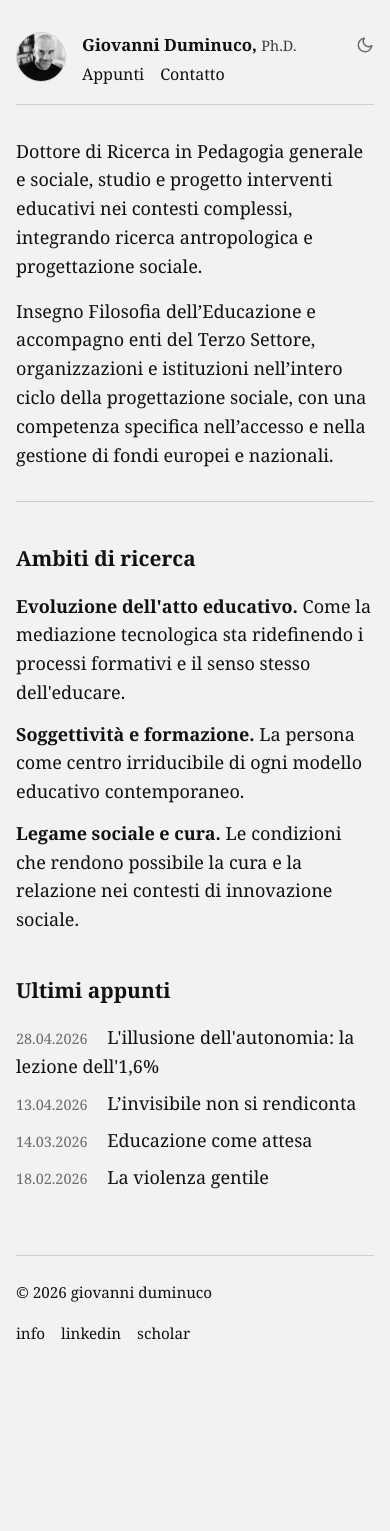
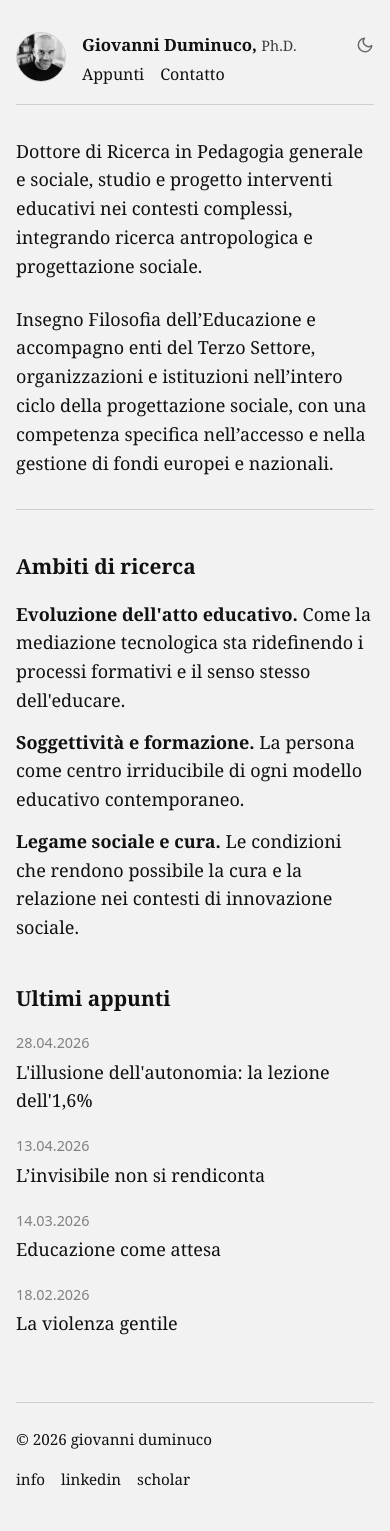
Before and after one commit to dumgio/dumgio.github.io, a Jekyll site: the page built from index.html, in a window 390 px wide. Built offline with Jekyll 4.4.1, drawn with Linux system fonts in a browser that asks for light colours; some web fonts are replaced; before the commit the page ends 1385 px from its top, so only the background shows below that.

Commit message:
Update index.html

```diff
--- a/index.html
+++ b/index.html
@@ -4,7 +4,7 @@ title: Giovanni Duminuco, PhD
 ---
 
 <section>
-    <p style="margin-bottom: 1rem;">
+    <p>
         Dottore di Ricerca in Pedagogia generale e sociale, studio e progetto interventi educativi nei contesti complessi, integrando ricerca antropologica e progettazione sociale.
     </p>
     <p>
@@ -38,11 +38,11 @@ title: Giovanni Duminuco, PhD
 
     <div class="post-list">
         {% for post in site.posts limit:5 %}
-        <div style="margin-bottom: 0.5rem;">
-            <span style="opacity: 0.6; font-size: 0.9rem; margin-right: 1rem;">
+        <div style="margin-bottom: 0.8rem; display: flex; align-items: baseline;">
+            <span style="opacity: 0.5; font-size: 0.9rem; margin-right: 1.5rem; min-width: 95px; flex-shrink: 0; font-family: system-ui, -apple-system, sans-serif;">
                 {{ post.date | date: "%d.%m.%Y" }}
             </span>
-            <a href="{{ post.url }}" style="font-weight: 500;">
+            <a href="{{ post.url }}" style="font-weight: 400; text-decoration: none;">
                 {{ post.title }}
             </a>
         </div>
@@ -51,3 +51,17 @@ title: Giovanni Duminuco, PhD
         {% endfor %}
     </div>
 </section>
+
+<style>
+    /* Ottimizzazione mobile per la lista appunti in home */
+    @media (max-width: 480px) {
+        .post-list > div {
+            flex-direction: column !important;
+            margin-bottom: 1.2rem !important;
+        }
+        .post-list span {
+            margin-bottom: 0.2rem;
+            min-width: auto !important;
+        }
+    }
+</style>
```
